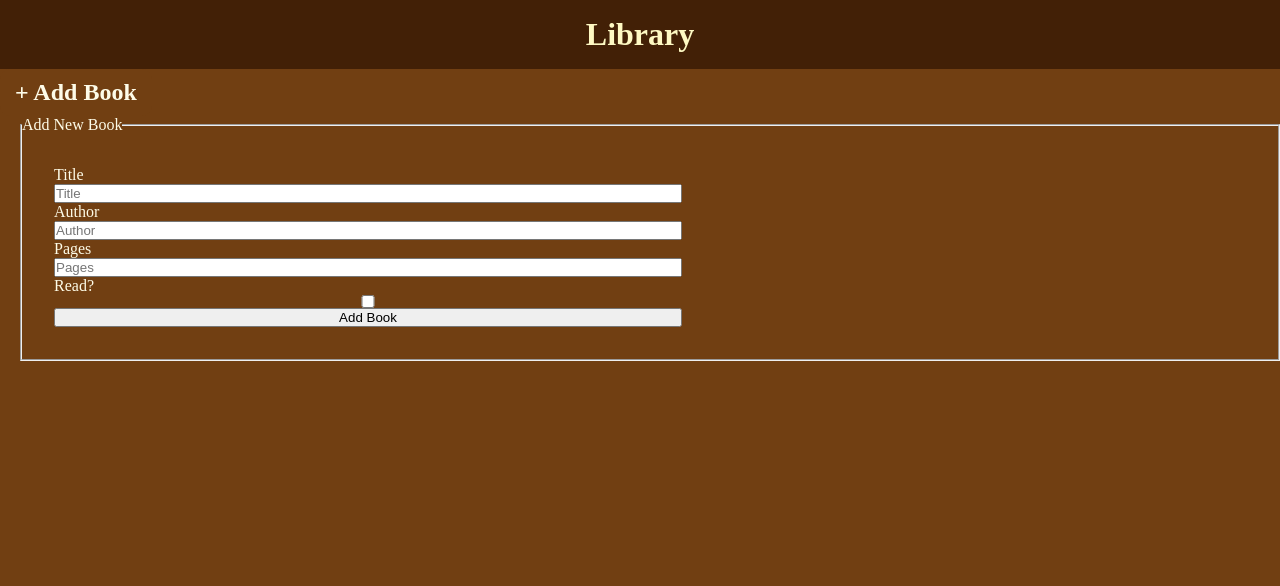
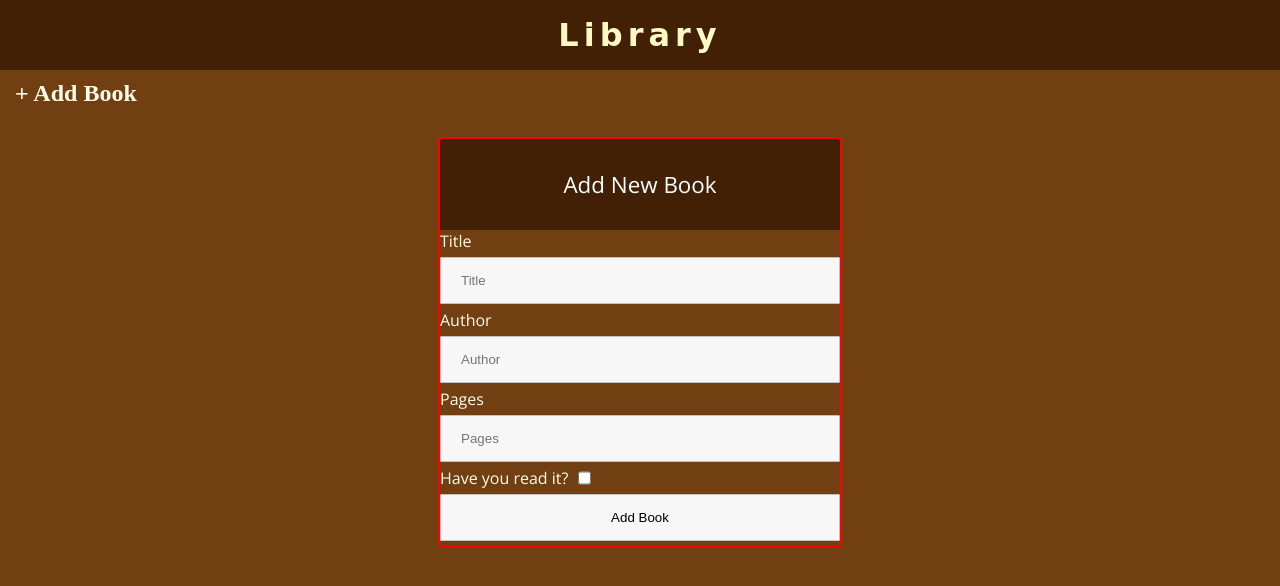
Before and after one commit to SubashJirel/Library, a plain HTML site: page index.html in a window 1280 px wide. Both pictures are taken after a click on the button "+ Add Book". Drawn offline with nearby package versions, Linux system fonts and the light colour scheme; a web font is replaced by a local one.

Commit message:
modified form

```diff
--- a/app.js
+++ b/app.js
@@ -4,7 +4,7 @@ const addBook = document.querySelector('.addBook');
 // toggle book add form
 addBook.addEventListener('click', toggleForm);
 function toggleForm() {
-  document.querySelector('fieldset').classList.toggle('hide');
+  document.querySelector('.fieldset').classList.toggle('hide');
 }
 
 //prevent default for submit
--- a/index.html
+++ b/index.html
@@ -6,26 +6,42 @@
     <meta name="viewport" content="width=device-width, initial-scale=1.0" />
     <title>Library</title>
     <link rel="stylesheet" href="/styles.css" />
+    <link rel="preconnect" href="https://fonts.googleapis.com" />
+    <link rel="preconnect" href="https://fonts.gstatic.com" crossorigin />
+    <link
+      href="https://fonts.googleapis.com/css2?family=Open+Sans&family=Vina+Sans&display=swap"
+      rel="stylesheet"
+    />
   </head>
   <body>
     <h1>Library</h1>
     <main>
       <button class="addBook">+ Add Book</button>
 
-      <fieldset class="hide">
+      <div id="book-add-form">
+        <div class="fieldset hide">
           <legend>Add New Book</legend>
           <form action="#" class="addForm">
+            <div class="row">
               <label for="title">Title</label>
               <input type="text" placeholder="Title" id="title" />
+            </div>
+            <div class="row">
               <label for="author">Author</label>
               <input type="text" placeholder="Author" id="author" />
+            </div>
+            <div class="row">
               <label for="pages">Pages</label>
               <input type="tel" placeholder="Pages" id="pages" />
-          <label for="read">Read?</label>
-          <input type="checkbox" />
+            </div>
+            <div class="row" id="checkboxSpecial">
+              <label for="read" id="checkRead">Have you read it?</label>
+              <input type="checkbox" id="checkRead" />
+            </div>
             <input type="submit" value="Add Book" />
           </form>
-      </fieldset>
+        </div>
+      </div>
     </main>
     <script src="/app.js"></script>
   </body>
--- a/styles.css
+++ b/styles.css
@@ -1,5 +1,6 @@
 :root {
   --font-color-main: #fefce8;
+  --dark-brown-back: #422006;
 }
 * {
   margin: 0;
@@ -11,11 +12,14 @@ body {
 }
 
 h1 {
-  background-color: #422006;
+  background-color: var(--dark-brown-back);
   color: #fef9c3;
   text-align: center;
   padding-top: 16px;
   padding-bottom: 16px;
+
+  font-family: 'Vina Sans', cursive;
+  letter-spacing: 5px;
 }
 
 /* form */
@@ -38,16 +42,60 @@ h1 {
 form {
   display: flex;
   flex-direction: column;
-  width: max(50%);
-  padding: 32px;
 }
 .main {
   display: flex;
 }
-fieldset {
+.fieldset {
   color: var(--font-color-main);
-  margin-left: 20px;
 }
 .hide {
   display: none;
 }
+
+/* newer form */
+#book-add-form {
+  font-family: 'Open Sans', sans-serif;
+  width: 400px;
+  min-width: 250px;
+  margin: 20px auto;
+  position: relative;
+  border: 2px solid red;
+  border-radius: 5px;
+}
+
+#book-add-form .fieldset {
+  border-radius: 3px;
+}
+
+#book-add-form legend {
+  text-align: center;
+  background: var(--dark-brown-back);
+  width: 100%;
+  padding: 30px 0;
+  border-radius: 3px 3px 0 0;
+  color: white;
+  font-size: 1.4em;
+}
+
+#book-add-form input[type='text'],
+input[type='tel'],
+input[type='submit'] {
+  padding: 15px 20px;
+  border-radius: 1px;
+  margin: 5px auto;
+  background-color: #f7f7f7;
+  border: 1px solid silver;
+  width: 100%;
+
+  box-sizing: border-box;
+}
+
+#checkboxSpecial {
+  display: flex;
+  flex-direction: start;
+}
+input[type='checkbox'] {
+  margin-left: 10px;
+  padding-left: 10px;
+}
```
Lines whose indentation alone changed are shown as unchanged.
